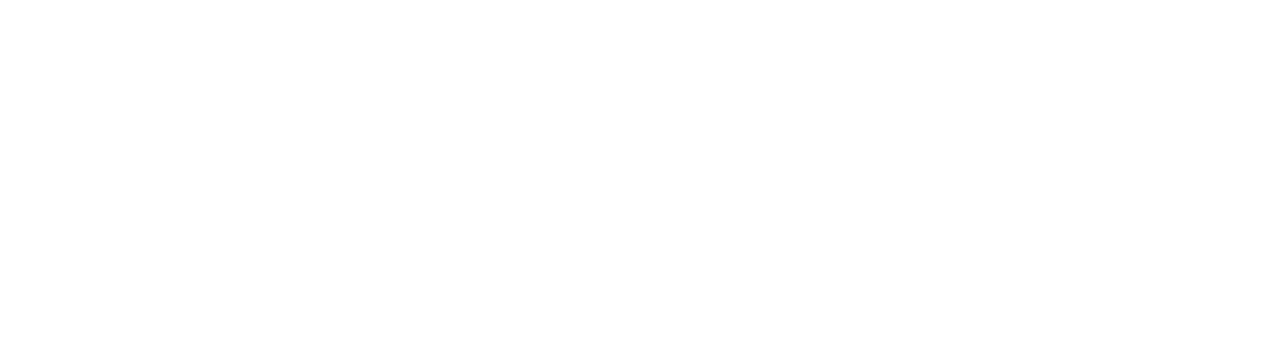
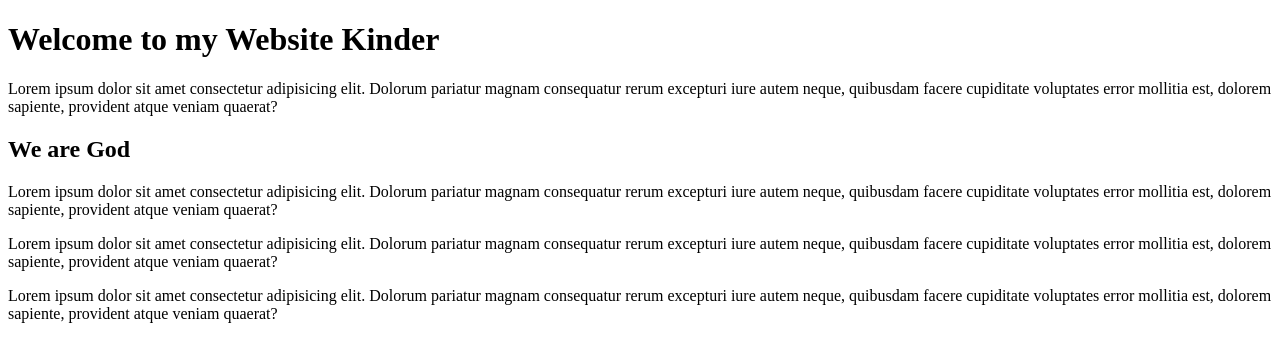
Before and after one commit to joelnzoki/kinder, a plain HTML site: page index.html in a window 1280 px wide. Drawn offline with Linux system fonts and the light colour scheme.

Commit message:
update index page

```diff
--- a/index.html
+++ b/index.html
@@ -7,5 +7,26 @@
 </head>
 <body>
 
+    <h1>Welcome to my Website Kinder</h1>
+
+    <p>Lorem ipsum dolor sit amet consectetur adipisicing elit. Dolorum pariatur magnam consequatur
+        rerum excepturi iure autem neque, quibusdam facere cupiditate voluptates error mollitia est,
+        dolorem sapiente, provident atque veniam quaerat?</p>
+
+    <div>
+        <h2>We are God</h2>
+
+        <p>Lorem ipsum dolor sit amet consectetur adipisicing elit. Dolorum pariatur magnam consequatur
+            rerum excepturi iure autem neque, quibusdam facere cupiditate voluptates error mollitia est,
+            dolorem sapiente, provident atque veniam quaerat?</p>
+
+        <p>Lorem ipsum dolor sit amet consectetur adipisicing elit. Dolorum pariatur magnam consequatur
+            rerum excepturi iure autem neque, quibusdam facere cupiditate voluptates error mollitia est,
+            dolorem sapiente, provident atque veniam quaerat?</p>
+
+        <p>Lorem ipsum dolor sit amet consectetur adipisicing elit. Dolorum pariatur magnam consequatur
+            rerum excepturi iure autem neque, quibusdam facere cupiditate voluptates error mollitia est,
+            dolorem sapiente, provident atque veniam quaerat?</p>
+    </div>
 </body>
 </html>
```
